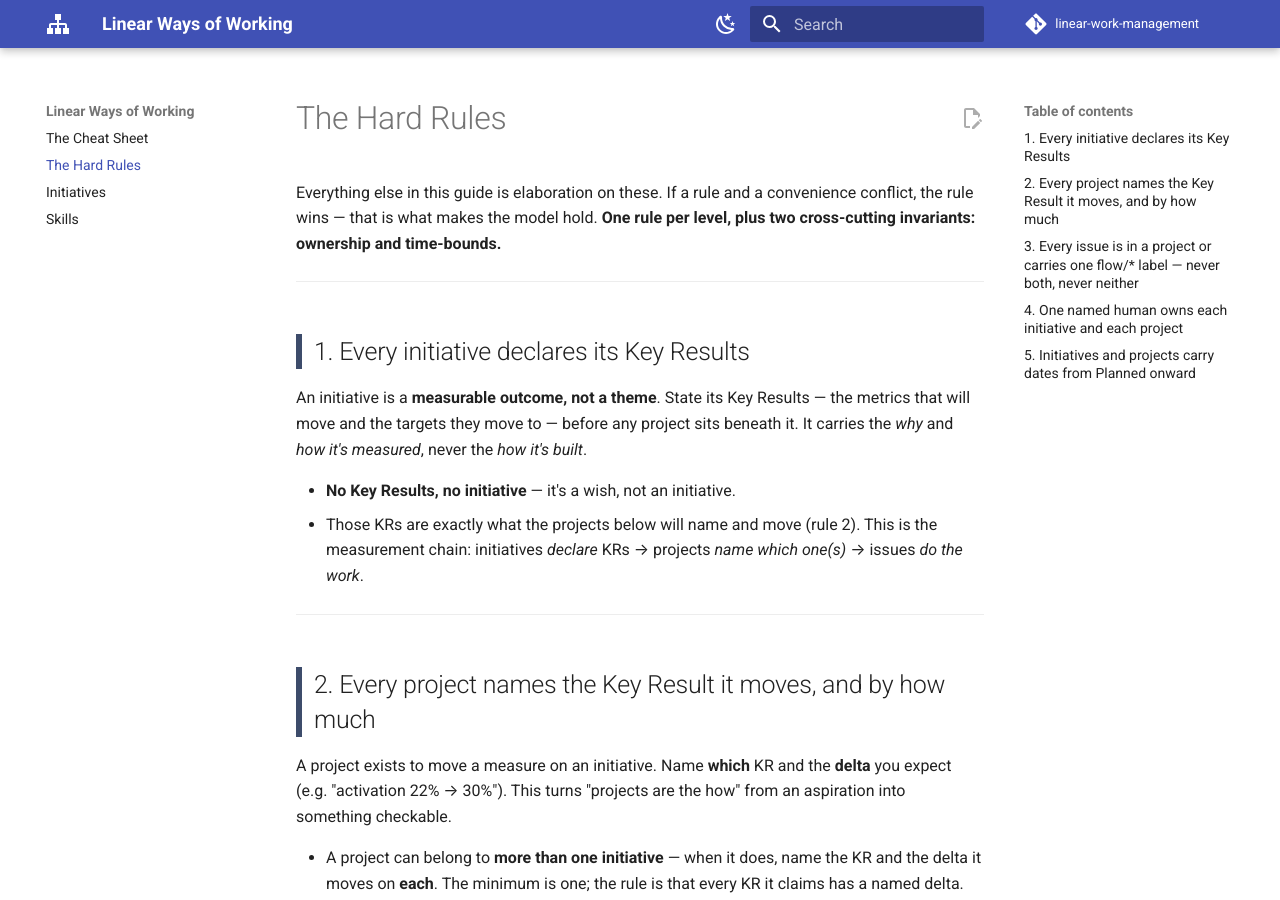
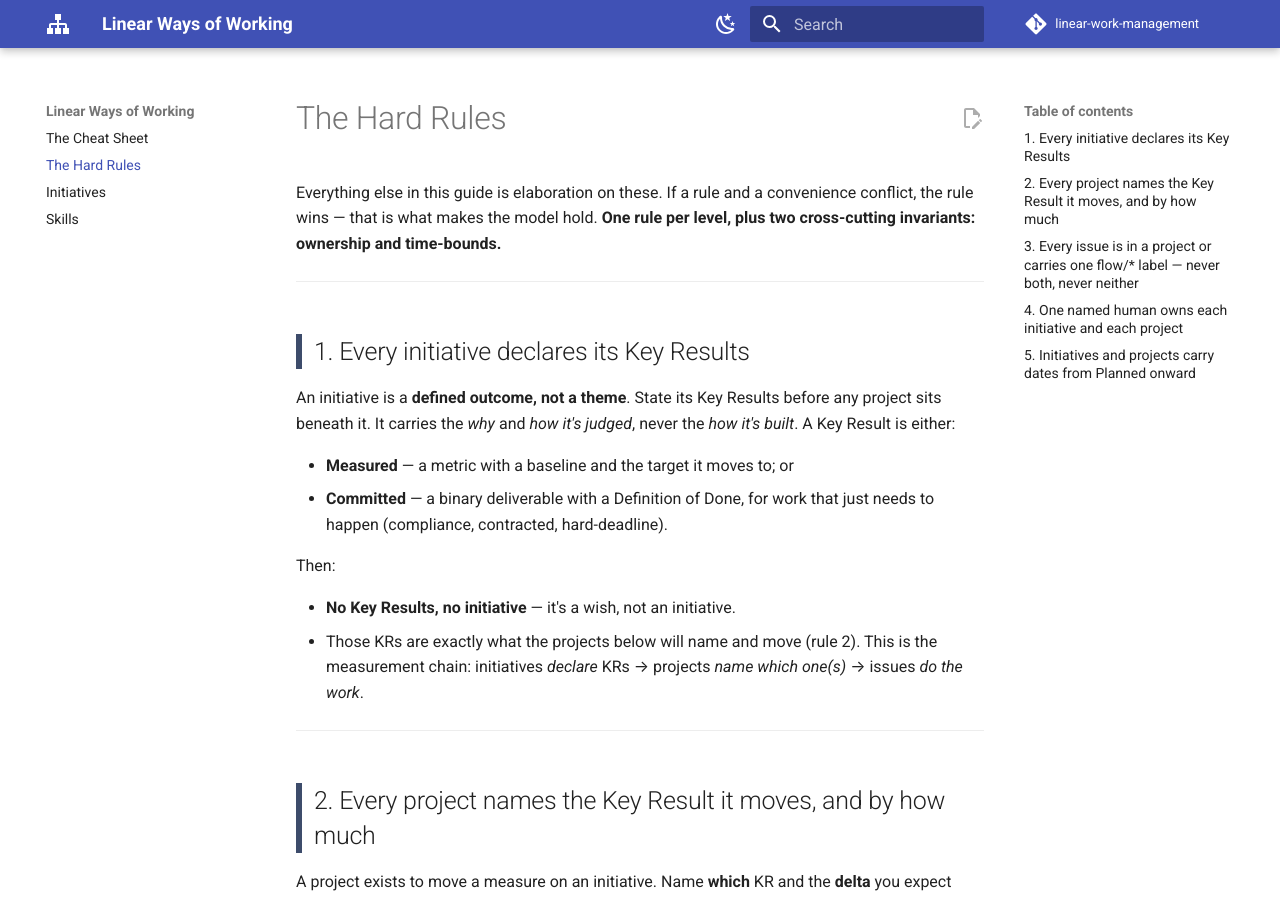
Before and after one commit to hungovercoders/linear-work-management, an MkDocs documentation site: the page built from docs/hard-rules.md, in a window 1280 px wide and 900 px high. Built offline with MkDocs 1.6.1 and Material for MkDocs 9.7.7, drawn with Linux system fonts in a browser that asks for light colours; comment, search, counter and statistics services are not loaded.

Commit message:
feat(initiatives): linear-initiative skill as template source; KRs measured or committed
Two changes to the initiative model:

- Key Results can be *measured* (baseline → target) or *committed* (a binary
  deliverable with a Definition of Done) — mirroring the OKR method's
  aspirational/committed split, so "things that just need to happen" are
  first-class. Updated rule 1 (cheat sheet + hard-rules) and the Initiatives KR
  section (worked example of each).

- The initiative template now lives in a new `linear-initiative` skill as its
  single source of truth; the Initiatives page becomes its human-readable
  companion and points to it instead of duplicating the skeleton. Skills index
  regenerated (2 skills).

Co-Authored-By: Claude Opus 4.8 (1M context) <noreply@anthropic.com>

```diff
--- a/docs/hard-rules.md
+++ b/docs/hard-rules.md
@@ -8,9 +8,15 @@ two cross-cutting invariants: ownership and time-bounds.**
 
 ## 1. Every initiative declares its Key Results
 
-An initiative is a **measurable outcome, not a theme**. State its Key Results — the
-metrics that will move and the targets they move to — before any project sits beneath it.
-It carries the *why* and *how it's measured*, never the *how it's built*.
+An initiative is a **defined outcome, not a theme**. State its Key Results before any
+project sits beneath it. It carries the *why* and *how it's judged*, never the *how it's
+built*. A Key Result is either:
+
+- **Measured** — a metric with a baseline and the target it moves to; or
+- **Committed** — a binary deliverable with a Definition of Done, for work that just needs
+  to happen (compliance, contracted, hard-deadline).
+
+Then:
 
 - **No Key Results, no initiative** — it's a wish, not an initiative.
 - Those KRs are exactly what the projects below will name and move (rule 2). This is the
```
Also changed, not shown: docs/index.md (+2 -2 lines), docs/initiatives.md (+23 -23 lines), docs/skills/index.md (+1 -0 lines), skills/linear-initiative/SKILL.md (added, +89 -0 lines).
